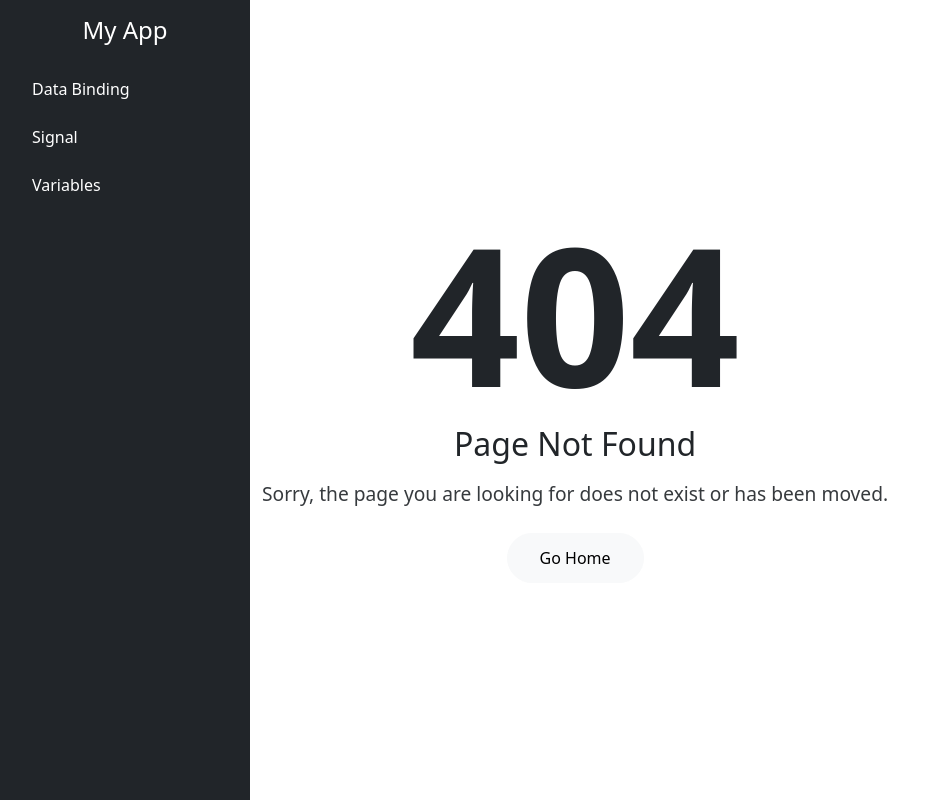
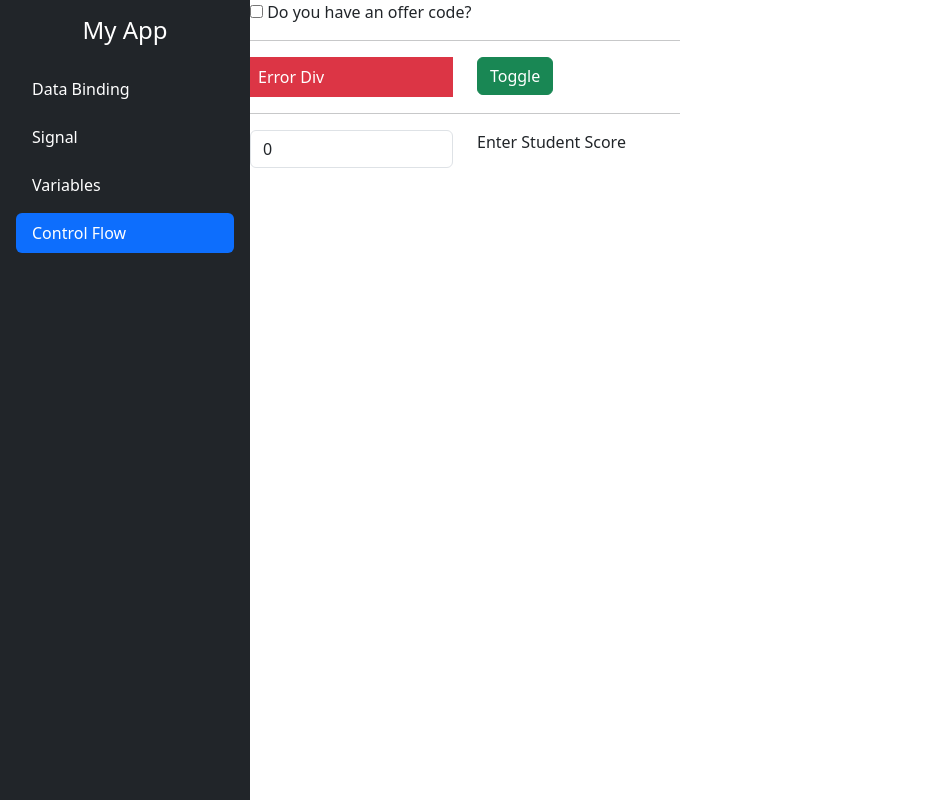
Before and after one commit to beattris/ng21_walkthrough, an Angular app: page /control-flow in a window 1280 px wide. Before the commit this address had no page. Shown: the whole page, without its empty margins (0-934 px from the left). Built offline with nearby package versions, Linux system fonts and the light colour scheme.

Commit message:
created the controlFlow component to work with controlFlow statements

```diff
--- /dev/null
+++ b/src/app/Components/control-flow-comp/control-flow-comp.html
@@ -0,0 +1,47 @@
+<div class="row">
+  <div class="col">
+    <input type="checkbox" [(ngModel)]="isOfferCodeChecked" /> Do you have an offer code?
+  </div>
+  <!-- USING AT IF, TO SHOW OR HIDE ELEMENTS -->
+  @if (isOfferCodeChecked == true) {
+  <div class="col">
+    <input type="text" class="form-control" placeholder="Enter your offer code" />
+  </div>
+  }
+</div>
+<hr />
+<div class="row">
+  <div class="col">
+    @if (isSuccessDivVisible() == true) {
+    <div class="bg-success text-white p-2">Success Div</div>
+    <br />
+    }@else {
+    <div class="bg-danger text-white p-2">Error Div</div>
+    }
+  </div>
+  <div class="col">
+    <button class="btn btn-success" (click)="toggleDivVisibility()">Toggle</button>
+  </div>
+</div>
+<hr />
+<div class="row">
+  <div class="col">
+    <input type="text" class="form-control" placeholder="%" [(ngModel)]="studentScore" />
+  </div>
+  <!-- USING MULTIPLE ELSE STATEMENTS (@ELSE IF(){}) -->
+  <div class="col">
+    @if (studentScore > 70) {
+    <strong class="text-success">Student Has A Grade</strong>
+    }@else if (studentScore < 70 && studentScore > 50) {
+        <span class="text-secondary">Student Has B Grade</span>
+    }@else if (studentScore < 50 && studentScore > 35) {
+        <span class="text-primary">Student Has C Grade</span>
+    }@else {
+        @if (studentScore == 0) {
+            <span>Enter Student Score</span>
+        }@else {
+            <span class="text-danger">Student Failed</span>
+        }
+    }
+  </div>
+</div>
--- /dev/null
+++ b/src/app/Components/control-flow-comp/control-flow-comp.ts
@@ -0,0 +1,22 @@
+import { Component, signal, Signal, WritableSignal } from '@angular/core';
+import { FormsModule } from '@angular/forms';
+
+@Component({
+  selector: 'app-control-flow-comp',
+  imports: [FormsModule],
+  templateUrl: './control-flow-comp.html',
+  styleUrl: './control-flow-comp.css',
+})
+export class ControlFlowComp {
+  isOfferCodeChecked: boolean = false;
+  studentScore: number = 0;
+
+  // USING SIGNALS FOR CONTROL FLOW
+  isSuccessDivVisible: WritableSignal<boolean> = signal(false);
+
+  toggleDivVisibility() {
+    this.isSuccessDivVisible.set(!this.isSuccessDivVisible());
+  };
+
+  //
+}
--- a/src/app/Components/signal-comp/signal-comp.ts
+++ b/src/app/Components/signal-comp/signal-comp.ts
@@ -25,13 +25,13 @@ export class SignalComp {
     this.courseName.set("Java")
   };
 
-  constructor() {
-    console.log('Before' + this.courseName());
+  // constructor() {
+  //   console.log('Before' + this.courseName());
 
-    setTimeout(() => {
-      // TO CHANGE A 'SIGNAL' YOU USE THE SET() METHOD
-      this.courseName.set('VUE JS');
-      console.log('After' + this.courseName());
-    }, 3000);
-  }
+  //   setTimeout(() => {
+  //     // TO CHANGE A 'SIGNAL' YOU USE THE SET() METHOD
+  //     this.courseName.set('VUE JS');
+  //     console.log('After' + this.courseName());
+  //   }, 3000);
+  // }
 }
--- a/src/app/app.html
+++ b/src/app/app.html
@@ -14,6 +14,9 @@
       <li class="nav-item">
         <a routerLink="variables" routerLinkActive="active" class="nav-link text-white">Variables</a>
       </li>
+      <li class="nav-item">
+        <a routerLink="control-flow" routerLinkActive="active" class="nav-link text-white">Control Flow</a>
+      </li>
     </ul>
   </nav>
   <router-outlet></router-outlet>
--- a/src/app/app.routes.ts
+++ b/src/app/app.routes.ts
@@ -3,11 +3,13 @@ import { DataBinding } from './Components/data-binding/data-binding';
 import { SignalComp } from './Components/signal-comp/signal-comp';
 import { Variable } from './Components/variable/variable';
 import { NotFoundComponent } from './Components/not-found-component/not-found-component';
+import { ControlFlowComp } from './Components/control-flow-comp/control-flow-comp';
 
 export const routes: Routes = [
   { path: '', redirectTo: 'databinding', pathMatch: 'full' },
   { path: 'databinding', component: DataBinding },
   { path: 'signal', component: SignalComp },
     { path: 'variables', component: Variable },
+    { path: 'control-flow', component: ControlFlowComp },
   {path: '**', component: NotFoundComponent}
 ];
```
Also changed, not shown: src/app/Components/control-flow-comp/control-flow-comp.css (added).
